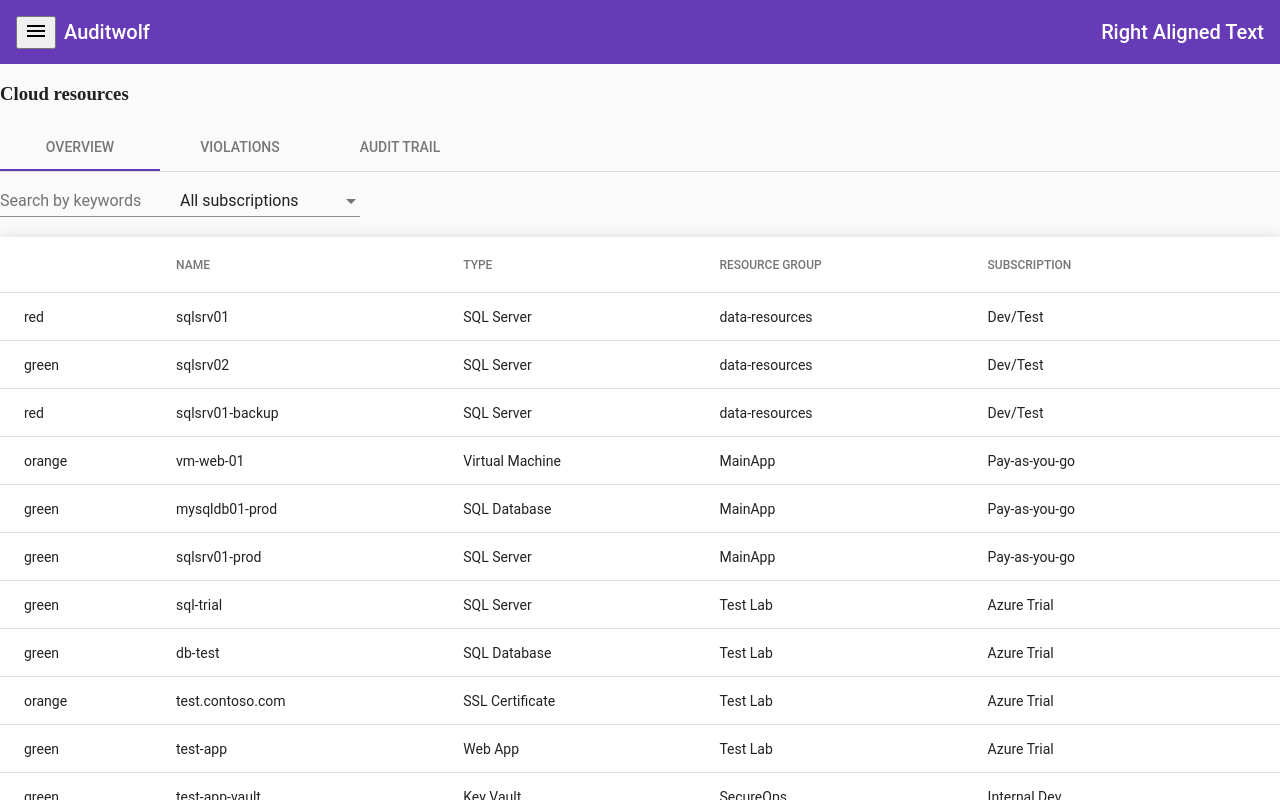
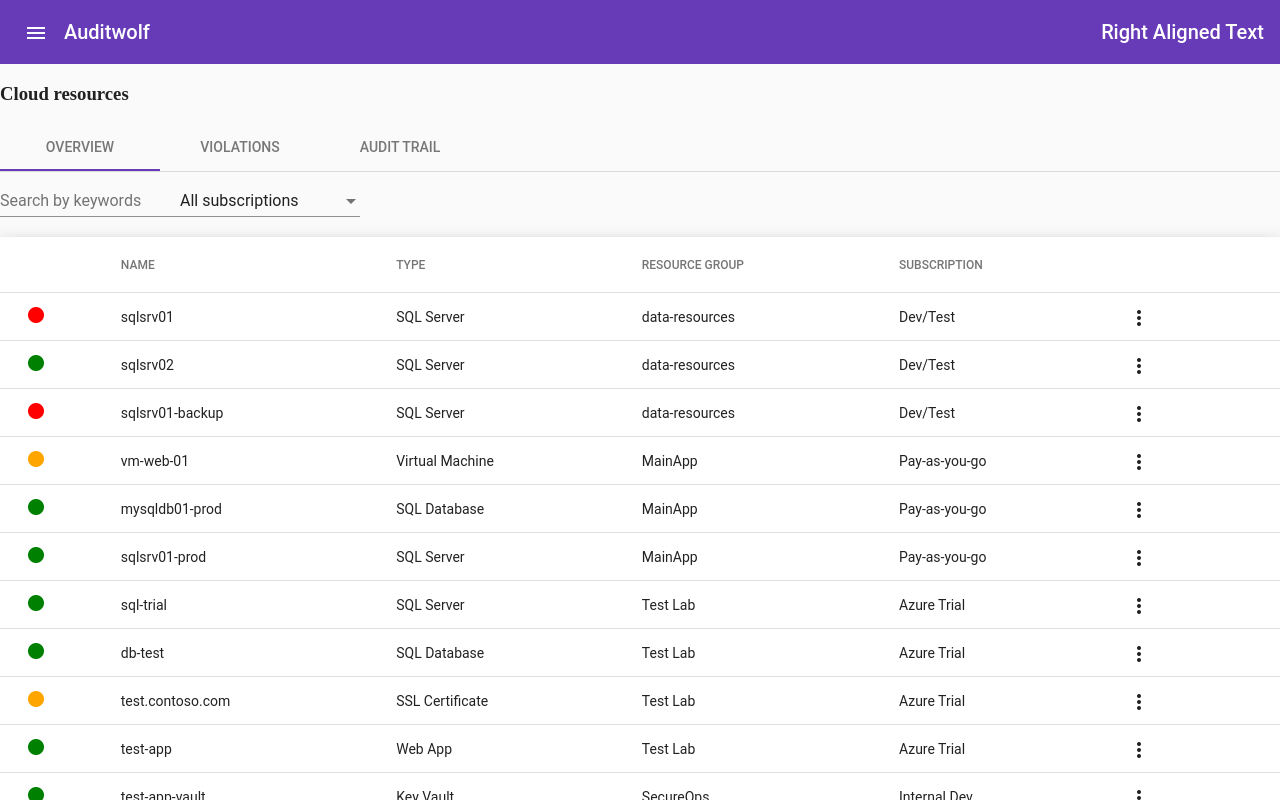
Before and after one commit to ToaIgnika/ng-project-test, an Angular app: page /cloud-resources in a window 1280 px wide. Built offline with nearby package versions, Linux system fonts and the light colour scheme.

Commit message:
added icons and menu buttons for table rows

```diff
--- a/src/app/cloud-resources/overview/overview.component.html
+++ b/src/app/cloud-resources/overview/overview.component.html
@@ -19,7 +19,7 @@
   <!-- Status Column -->
   <ng-container matColumnDef="status">
     <th mat-header-cell *matHeaderCellDef></th>
-    <td mat-cell *matCellDef="let element"> {{element.status}} </td>
+    <td mat-cell *matCellDef="let element" [ngStyle]="{'color' : element.status}"> <mat-icon>fiber_manual_record</mat-icon> </td>
   </ng-container>
 
   <!-- Name Column -->
@@ -34,18 +34,33 @@
     <td mat-cell *matCellDef="let element"> {{element.type}} </td>
   </ng-container>
 
-  <!-- Symbol Column -->
+  <!-- Resource group Column -->
   <ng-container matColumnDef="resource-group">
     <th mat-header-cell *matHeaderCellDef> RESOURCE GROUP </th>
     <td mat-cell *matCellDef="let element"> {{element["resource-group"]}} </td>
   </ng-container>
 
-  <!-- Edit Column -->
+  <!-- Subscription Column -->
   <ng-container matColumnDef="subscription">
     <th mat-header-cell *matHeaderCellDef>SUBSCRIPTION</th>
     <td mat-cell *matCellDef="let element"> {{element.subscription}} </td>
   </ng-container>
 
+   <!-- Subscription Column -->
+   <ng-container matColumnDef="edit">
+    <th mat-header-cell *matHeaderCellDef></th>
+    <td mat-cell *matCellDef="let element">
+        <mat-menu #appMenu="matMenu">
+            <button mat-menu-item>Details</button>
+            <button mat-menu-item>Delete</button>
+          </mat-menu>
+
+          <button mat-icon-button [matMenuTriggerFor]="appMenu">
+            <mat-icon>more_vert</mat-icon>
+          </button>
+    </td>
+  </ng-container>
+
   <tr mat-header-row *matHeaderRowDef="displayedColumns"></tr>
   <tr mat-row *matRowDef="let row; columns: displayedColumns;"></tr>
 </table>
--- a/src/app/cloud-resources/overview/overview.component.ts
+++ b/src/app/cloud-resources/overview/overview.component.ts
@@ -7,7 +7,7 @@ import { DataService } from '../../services/data.service'
   styleUrls: ['./overview.component.scss']
 })
 export class OverviewComponent implements OnInit {
-  displayedColumns: string[] = ['status', 'name', 'type', 'resource-group', 'subscription'];
+  displayedColumns: string[] = ['status', 'name', 'type', 'resource-group', 'subscription', 'edit'];
   dataSource: any;
   dataDisplay: any;
 
@@ -16,7 +16,6 @@ export class OverviewComponent implements OnInit {
 
   constructor(dataService: DataService) {
     dataService.getData().subscribe(res => {
-      console.log(res);
       this.dataSource = res['cloud-services'];
       this.dataDisplay = this.dataSource;
     });
@@ -33,8 +32,7 @@ export class OverviewComponent implements OnInit {
         item => item.subscription === this.selectFilter
       );
     }
-    console.log(this.dataDisplay)
-    console.log(this.searchFilter)
+
     if (this.searchFilter != "") {
       this.dataDisplay = this.dataDisplay.filter(
         item =>
```
Also changed, not shown: src/app/app.module.ts (+6 -1 lines).
